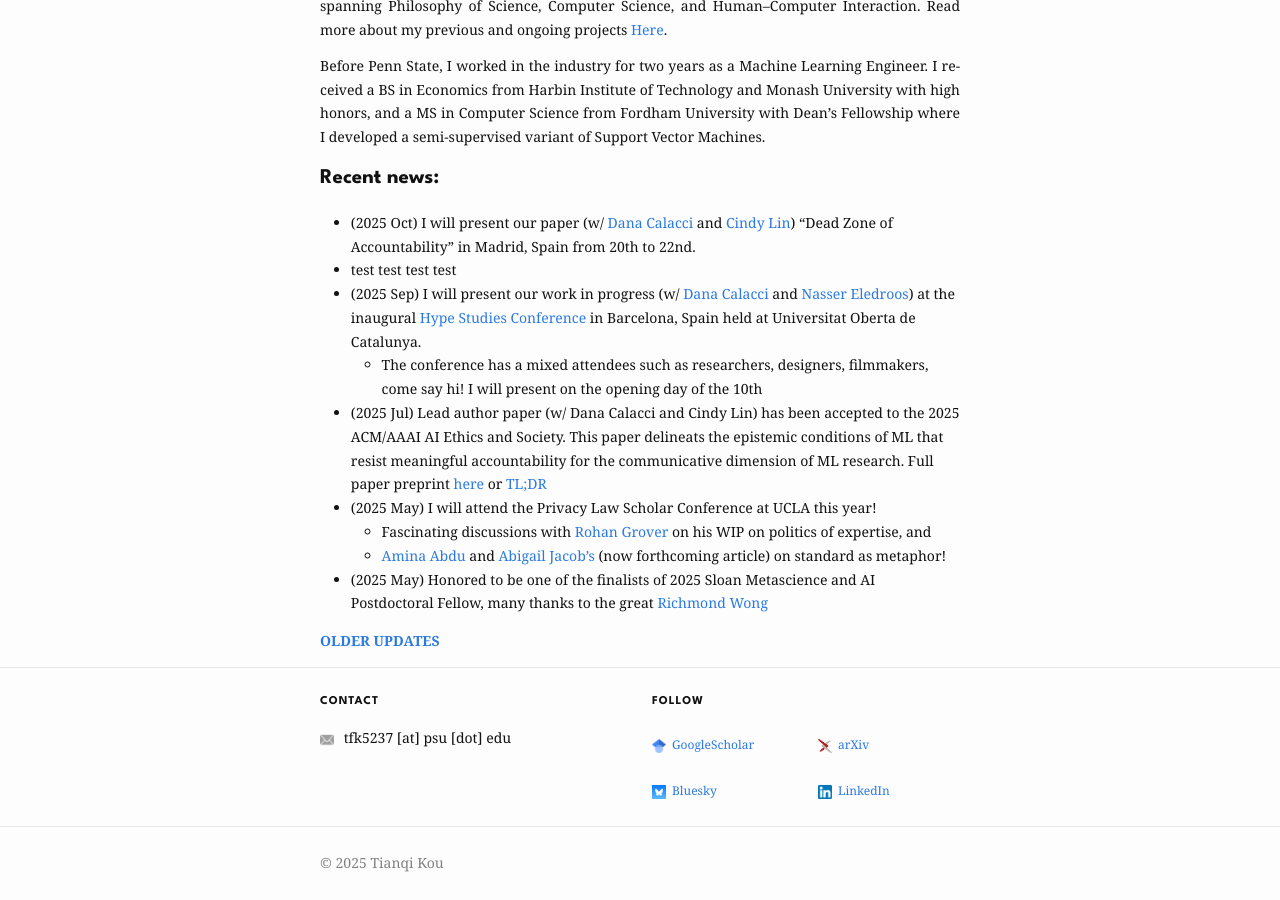
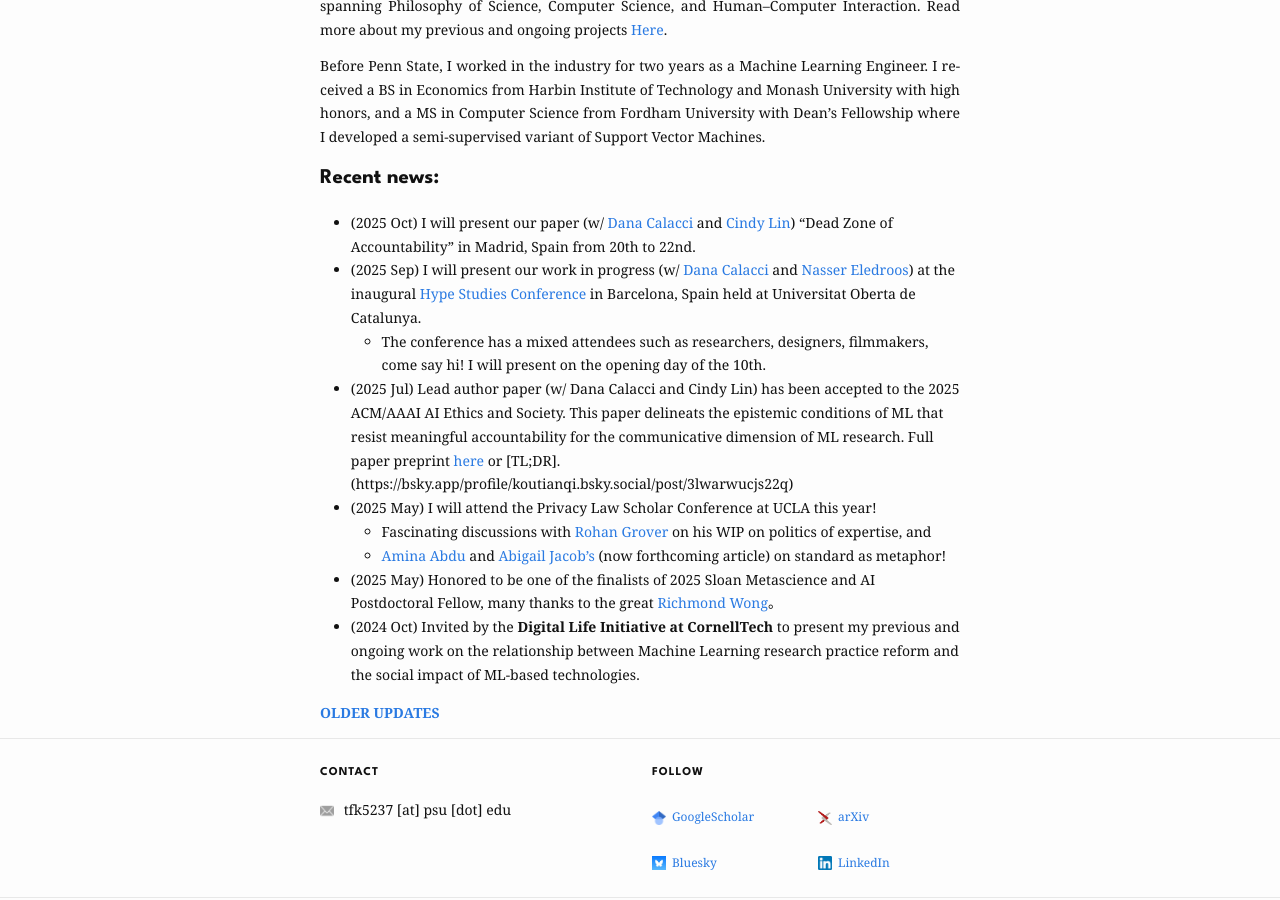
Before and after one commit to koutianqi/koutianqi.github.io, a Jekyll site: the page built from index.markdown, in a window 1280 px wide and 900 px high, scrolled down 615 px. Built offline with Jekyll 4.4.1, drawn with Linux system fonts in a browser that asks for light colours.

Commit message:
Update index.markdown

```diff
--- a/index.markdown
+++ b/index.markdown
@@ -26,25 +26,21 @@
 ## Recent news:
 
 - (2025 Oct) I will present our paper (w/ [Dana Calacci](https://www.dcalacci.net) and [Cindy Lin](https://lincindy.com)) "Dead Zone of Accountability" in Madrid, Spain from 20th to 22nd.
-- test test test test
 - (2025 Sep) I will present our work in progress (w/ [Dana Calacci](https://www.dcalacci.net) and [Nasser Eledroos](https://nasser.wiki)) at the inaugural [Hype Studies Conference](https://hypestudies.org) in Barcelona, Spain held at Universitat Oberta de Catalunya.
-  - The conference has a mixed attendees such as researchers, designers, filmmakers, come say hi! I will present on the opening day of the 10th
-- (2025 Jul) Lead author paper (w/ Dana Calacci and Cindy Lin) has been accepted to the 2025 ACM/AAAI AI Ethics and Society. This paper delineats the epistemic conditions of ML that resist meaningful accountability for the communicative dimension of ML research. Full paper preprint [here](https://arxiv.org/abs/2508.08739) or [TL;DR](https://bsky.app/profile/koutianqi.bsky.social/post/3lwarwucjs22q)
+  - The conference has a mixed attendees such as researchers, designers, filmmakers, come say hi! I will present on the opening day of the 10th.
+- (2025 Jul) Lead author paper (w/ Dana Calacci and Cindy Lin) has been accepted to the 2025 ACM/AAAI AI Ethics and Society. This paper delineats the epistemic conditions of ML that resist meaningful accountability for the communicative dimension of ML research. Full paper preprint [here](https://arxiv.org/abs/2508.08739) or [TL;DR].(https://bsky.app/profile/koutianqi.bsky.social/post/3lwarwucjs22q)
 - (2025 May) I will attend the Privacy Law Scholar Conference at UCLA this year!
   - Fascinating discussions with [Rohan Grover](https://www.rohangrover.org) on his WIP on politics of expertise, and
   - [Amina Abdu](https://aminaxabdu.github.io) and [Abigail Jacob's](https://azjacobs.com) (now forthcoming article) on standard as metaphor!
-- (2025 May) Honored to be one of the finalists of 2025 Sloan Metascience and AI Postdoctoral Fellow, many thanks to the great [Richmond Wong](https://richmondywong.com)
+- (2025 May) Honored to be one of the finalists of 2025 Sloan Metascience and AI Postdoctoral Fellow, many thanks to the great [Richmond Wong](https://richmondywong.com)。
+- (2024 Oct) Invited by the **Digital Life Initiative at CornellTech** to present my previous and ongoing work on the relationship between Machine Learning research practice reform and the social impact of ML-based technologies.
 
 <details class="older-updates" markdown="1">
   <summary>Older updates</summary>
 
-- (2024 Oct) Invited by the **Digital Life Initiative at CornellTech** to present my previous and ongoing work on the relationship between Machine Learning research practice reform and the social impact of ML-based technologies.
-  - Test
-- (2024 Aug) Passed my comprehensive exam, officially a PhD candidate
-  - Test
+- (2024 Aug) Passed my comprehensive exam, officially a PhD candidate!
 - My FAccT paper has been featured by the College of Information Sciences and Technology at Penn State. Read the story [here](https://ist.psu.edu/news/claim-replicability-may-help-prevent-harms-caused-by-ml)!
-  - test
-- (2024 Jun) Presented my **first and solo authored paper** "From Model Performance Replicability to Claim Replicability" at 2024 ACM Conference Fairness Accountability and Transparency at Rio de Janeiro, Brazil. Full paper [here](https://arxiv.org/pdf/2404.13131?) or [TL;DR](https://x.com/koutianqi1/status/1782586574850449812)
-- (2024 May) Attended NortheastHCI Conference (an alternative to CHI 2024) at Pittsburgh, PA
+- (2024 Jun) Presented my **first and solo authored paper** "From Model Performance Replicability to Claim Replicability" at 2024 ACM Conference Fairness Accountability and Transparency at Rio de Janeiro, Brazil. Full paper [here](https://arxiv.org/pdf/2404.13131?) or [TL;DR](https://x.com/koutianqi1/status/1782586574850449812).
+- (2024 May) Attended NortheastHCI Conference (an alternative to CHI 2024) at Pittsburgh, PA.
 
 </details>
```
